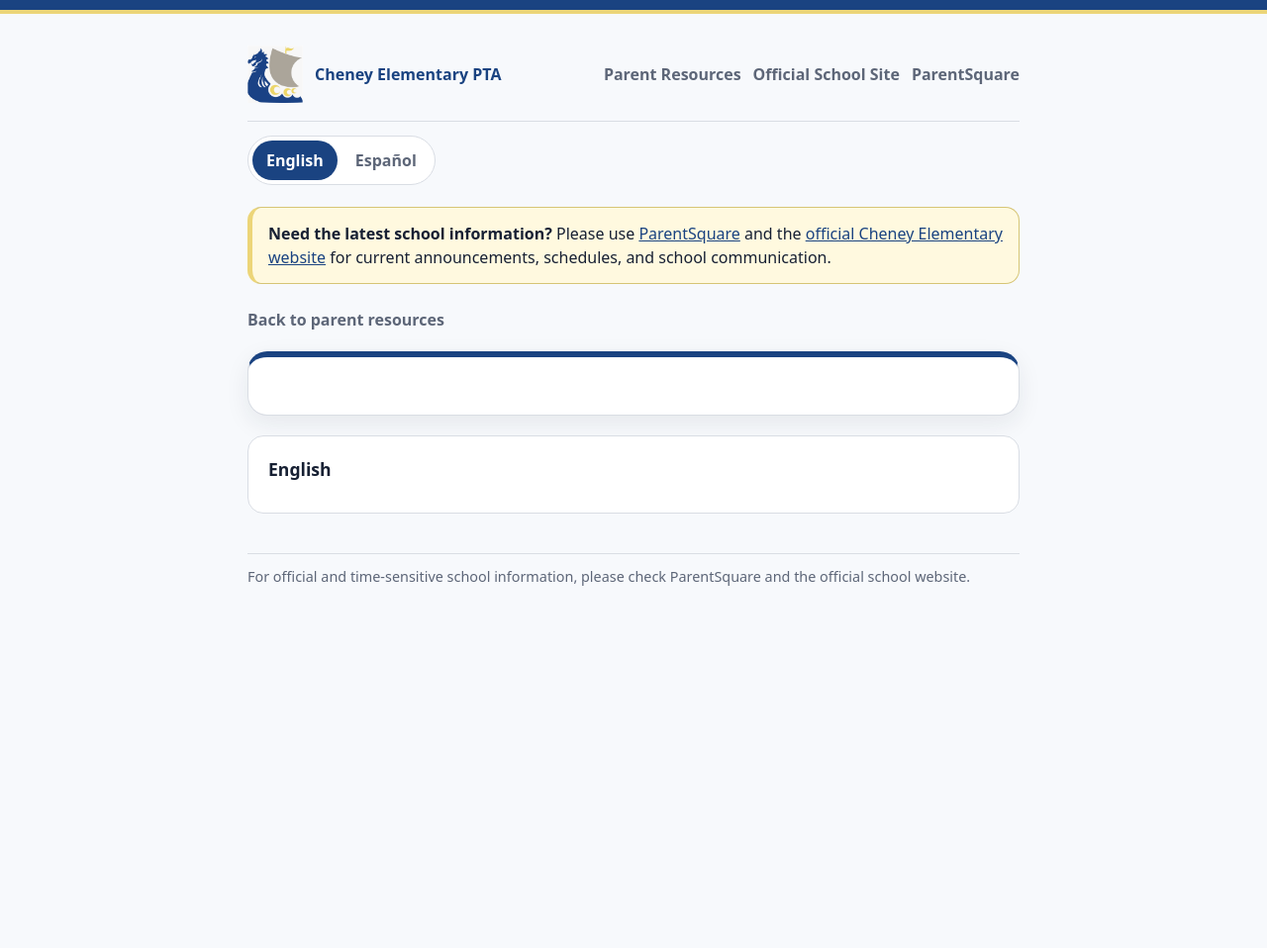
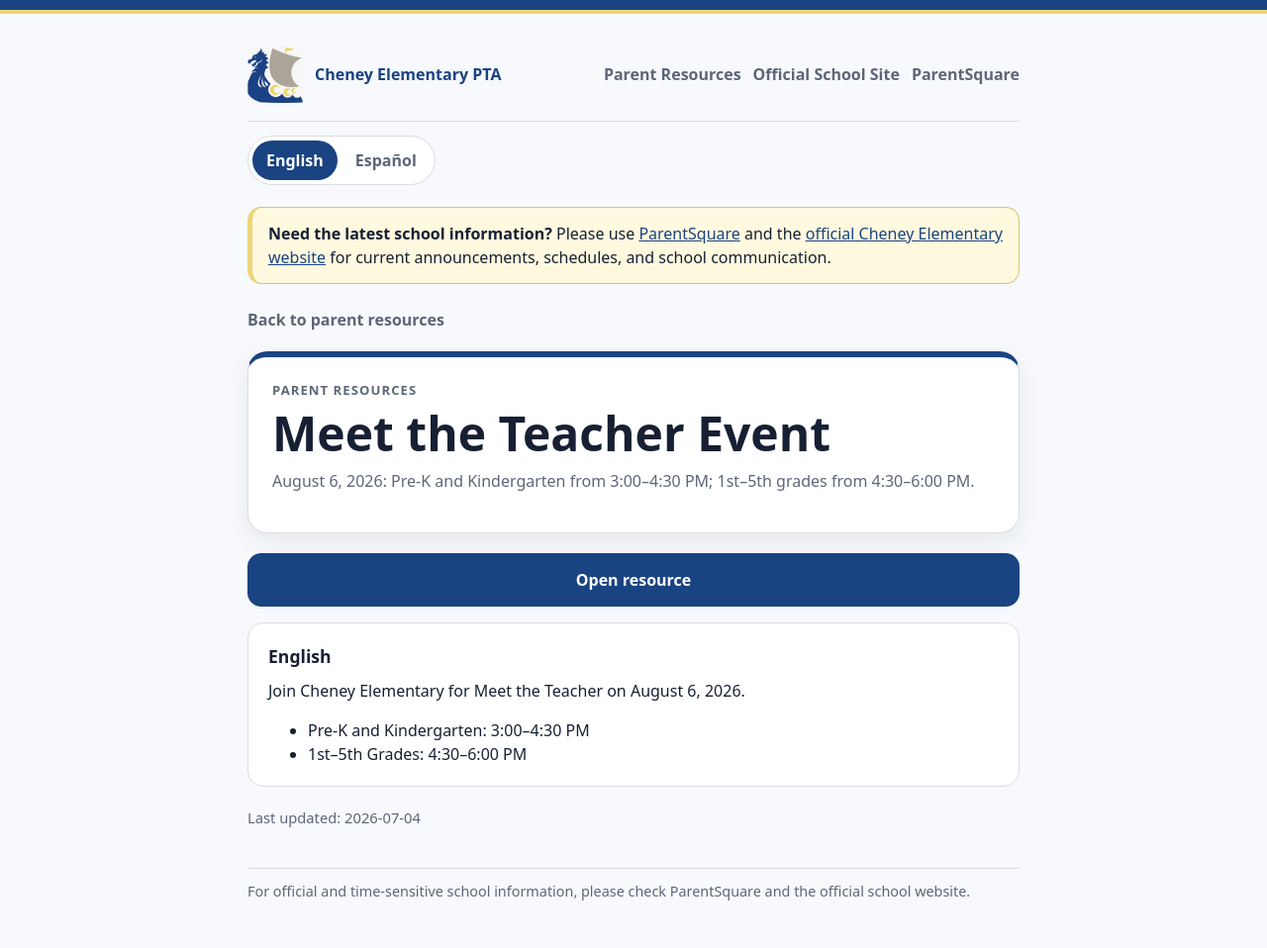
Before and after one commit to matthewtckr/cheneypta, a Jekyll site: the page built from _resources/meet-the-teacher.md, in a window 1280 px wide. Shown: the whole page at 99% size. Built offline with Jekyll 4.4.1, drawn with Linux system fonts in a browser that asks for light colours; before the commit the page ends 900 px from its top, so only the background shows below that.

Commit message:
Fix meet-the-teacher YAML descriptions

```diff
--- a/_resources/meet-the-teacher.md
+++ b/_resources/meet-the-teacher.md
@@ -1,8 +1,8 @@
 ---
 title: Meet the Teacher Event
 title_es: Evento Conoce a tu maestro
-description: August 6, 2026: Pre-K and Kindergarten from 3:00–4:30 PM; 1st–5th grades from 4:30–6:00 PM.
-description_es: 6 de agosto de 2026: Pre-K y Kindergarten de 3:00 a 4:30 p. m.; 1.º a 5.º grado de 4:30 a 6:00 p. m.
+description: "August 6, 2026: Pre-K and Kindergarten from 3:00–4:30 PM; 1st–5th grades from 4:30–6:00 PM."
+description_es: "6 de agosto de 2026: Pre-K y Kindergarten de 3:00 a 4:30 p. m.; 1.º a 5.º grado de 4:30 a 6:00 p. m."
 category: Parent Resources
 category_es: Recursos para familias
 order: 90
```
